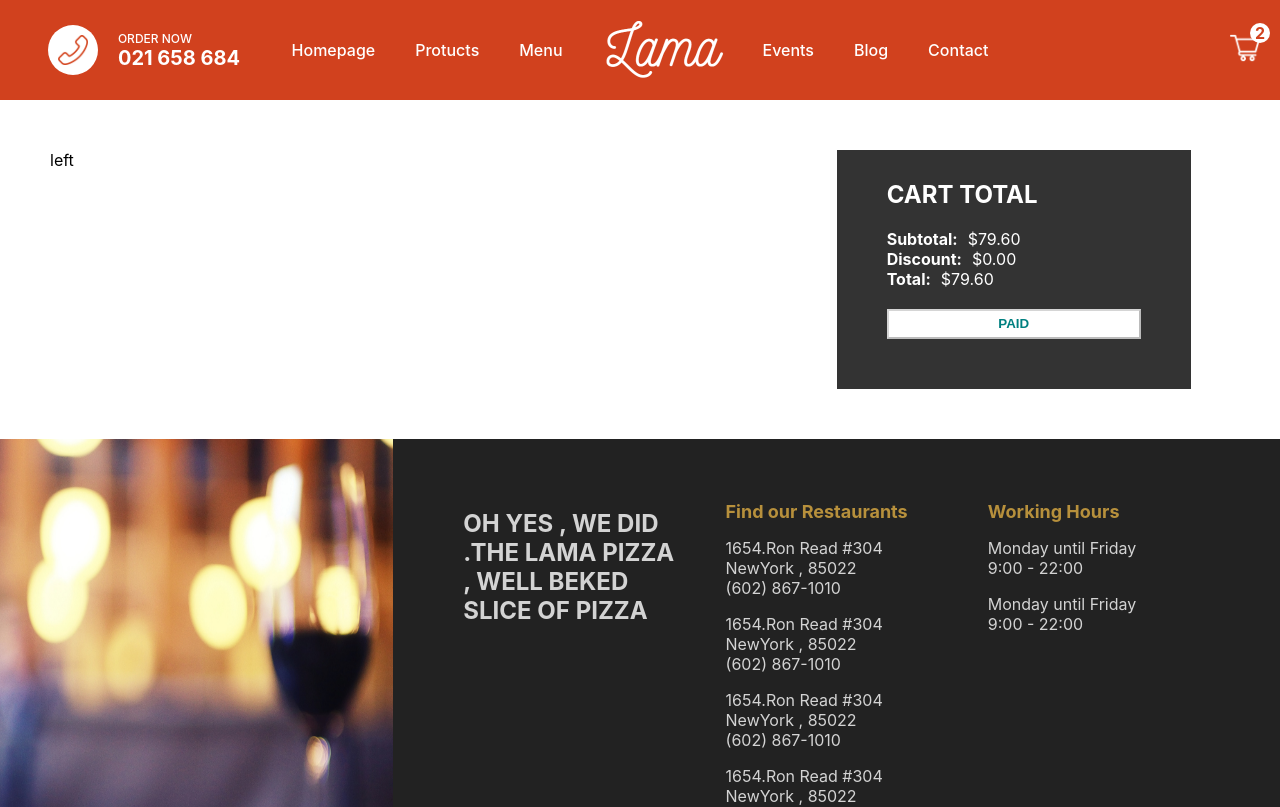
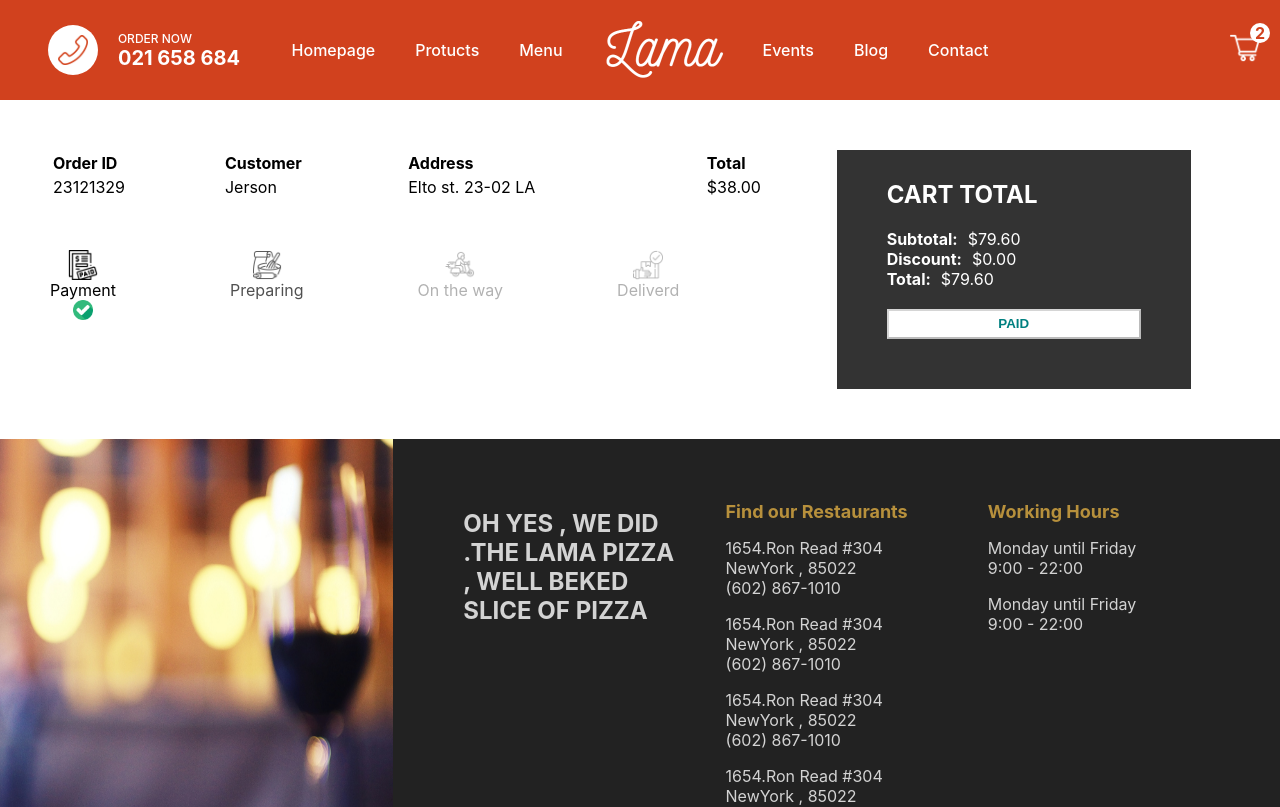
Before and after one commit to klsio22/number-one-pizzeria, a Next.js app: page /orders/1 in a window 1280 px wide. Shown: the top 807 px of the page. Built offline with nearby package versions, Linux system fonts and the light colour scheme.

Commit message:
Finished order page pizzas

```diff
--- a/pages/orders/[id].jsx
+++ b/pages/orders/[id].jsx
@@ -1,11 +1,112 @@
 import React from 'react';
-//import Image from 'next/image';
+import Image from 'next/image';
 import styles from '/styles/Order.module.scss';
 
 export default function Order() {
+  const status = 0;
+
+  const statusClass = (index) => {
+    if (index - status < 1) return styles.done;
+    if (index - status === 1) return styles.inProgress;
+    if (index - status > 1) return styles.undone;
+  };
+
   return (
     <div className={styles.container}>
-      <div className={styles.left}>left</div>
+      <div className={styles.left}>
+        <div className={styles.row}>
+          <table className={styles.table}>
+            <tr className={styles.tr}>
+              <th>Order ID</th>
+              <th>Customer</th>
+              <th>Address</th>
+              <th>Total</th>
+            </tr>
+            <tr>
+              <td>
+                <span className={styles.id}>23121329</span>
+              </td>
+              <td>
+                <span className={styles.name}>Jerson</span>
+              </td>
+              <td>
+                <span className={styles.Address}>Elto st. 23-02 LA</span>
+              </td>
+              <td>
+                <span className={styles.price}>$38.00</span>
+              </td>
+            </tr>
+          </table>
+        </div>
+
+        <div className={styles.row}>
+          <div className={statusClass(0)}>
+            <Image src='/img/paid.png' width={30} height={30} alt='payment' />
+            <span>Payment</span>
+            <div className={styles.checkedIcon}>
+              <Image
+                className={styles.checkedIcon}
+                src='/img/checked.png'
+                alt='Checked'
+                width={20}
+                height={20}
+              />
+            </div>
+          </div>
+
+          <div className={statusClass(1)}>
+            <Image src='/img/bake.png' width={30} height={30} alt='baking' />
+            <span>Preparing</span>
+            <div className={styles.checkedIcon}>
+              <Image
+                className={styles.checkedIcon}
+                src='/img/checked.png'
+                alt='Checked'
+                width={20}
+                height={20}
+              />
+            </div>
+          </div>
+
+          <div className={statusClass(2)}>
+            <Image
+              src='/img/bike.png'
+              width={30}
+              height={30}
+              alt='On the way'
+            />
+            <span>On the way</span>
+            <div className={styles.checkedIcon}>
+              <Image
+                className={styles.checkedIcon}
+                src='/img/checked.png'
+                alt='Checked'
+                width={20}
+                height={20}
+              />
+            </div>
+          </div>
+
+          <div className={statusClass(3)}>
+            <Image
+              src='/img/delivered.png'
+              width={30}
+              height={30}
+              alt='payment'
+            />
+            <span>Deliverd</span>
+            <div className={styles.checkedIcon}>
+              <Image
+                className={styles.checkedIcon}
+                src='/img/checked.png'
+                alt='Checked'
+                width={20}
+                height={20}
+              />
+            </div>
+          </div>
+        </div>
+      </div>
 
       <div className={styles.right}>
         <div className={styles.wrapper}>
--- a/styles/Order.module.scss
+++ b/styles/Order.module.scss
@@ -4,6 +4,55 @@
 
   .left {
     flex: 2;
+    .row:first-child {
+      .table {
+        width: 100%;
+        text-align: left;
+        margin-bottom: 50px;
+      }
+    }
+
+    .row:last-child {
+      width: 80%;
+      display: flex;
+      justify-content: space-between;
+
+      .done {
+        display: flex;
+        flex-direction: column;
+        align-items: center;
+      }
+
+      .inProgress {
+        display: flex;
+        flex-direction: column;
+        align-items: center;
+        animation: inProgress 1s ease infinite alternate;
+
+        @keyframes inProgress {
+          from {
+            opacity: 0;
+          }
+          to {
+            opacity: 1;
+          }
+        }
+      }
+
+      .undone {
+        display: flex;
+        flex-direction: column;
+        align-items: center;
+        opacity: 0.3;
+      }
+
+      .undone,
+      .inProgress {
+        .checkedIcon {
+          display: none;
+        }
+      }
+    }
   }
 
   .right {
```
